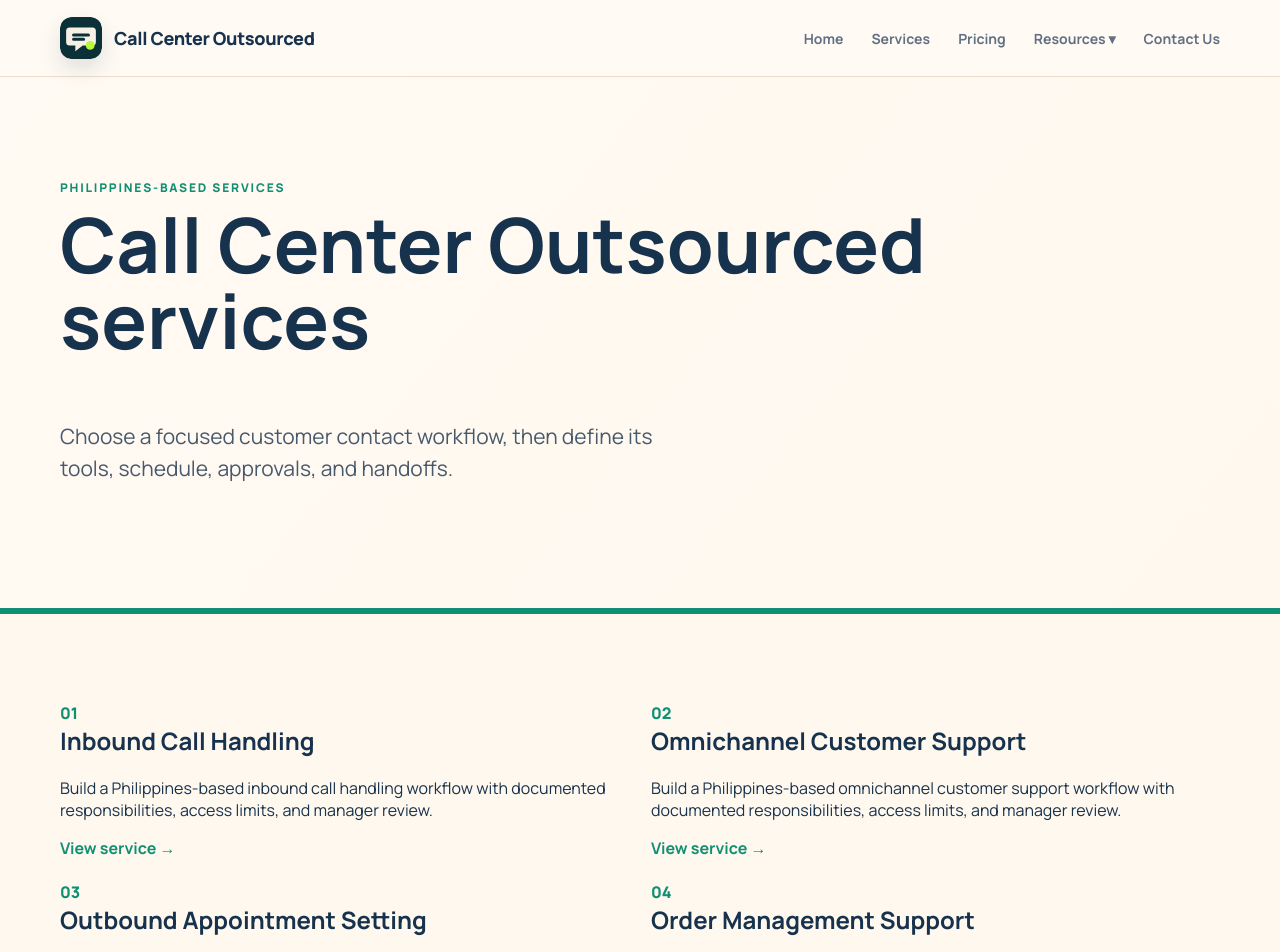
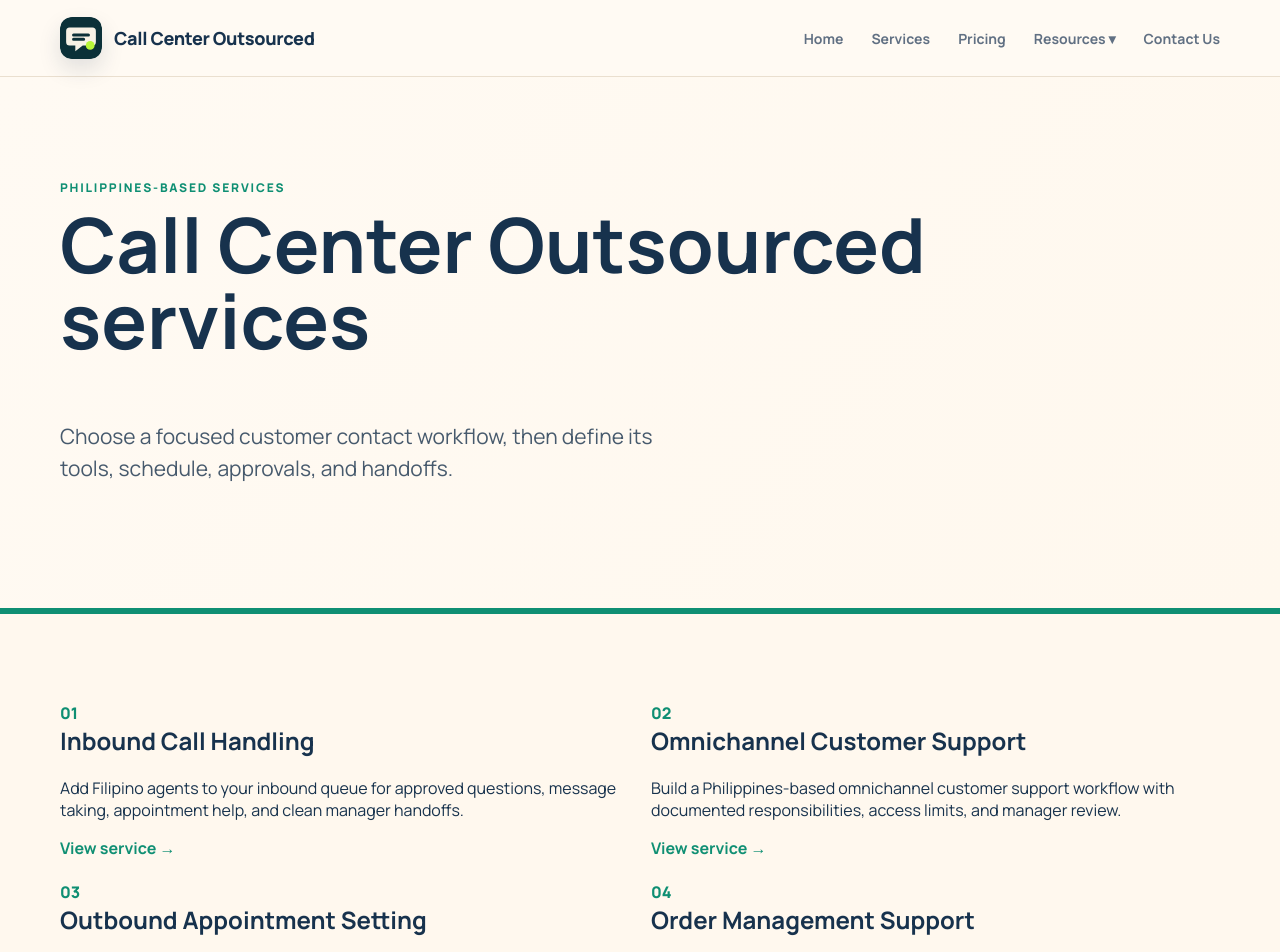
Before and after one commit to coolifystealthagents/callcenteroutsourced, a Next.js app: page /services in a window 1280 px wide. Shown: the top 952 px of the page. Built offline with nearby package versions, Linux system fonts and the light colour scheme.

Commit message:
Improve inbound call handling service detail

```diff
--- a/app/fleet-data.ts
+++ b/app/fleet-data.ts
@@ -2,7 +2,29 @@
 export type ResearchPost = { slug: string; title: string; excerpt: string; published: string; sections: readonly { heading: string; body: string }[]; sources?: readonly { name: string; url: string }[] };
 
 export const fleetServices: readonly FleetService[] = [
-  { slug: 'inbound-call-handling', title: 'Inbound Call Handling', desc: 'Build a Philippines-based inbound call handling workflow with documented responsibilities, access limits, and manager review.', tasks: ['Document the recurring customer contact work', 'Complete approved tasks in the client workflow', 'Record exceptions and next actions'], controls: ['Use named accounts and limited permissions', 'Follow written approval and escalation rules', 'Review work with a client-side owner'], firstWeek: ['Confirm scope and working hours', 'Practice with representative examples', 'Review the first completed work together'] },
+  {
+    slug: 'inbound-call-handling',
+    title: 'Inbound Call Handling',
+    desc: 'Add Filipino agents to your inbound queue for approved questions, message taking, appointment help, and clean manager handoffs.',
+    tasks: [
+      'Answer approved billing, order, booking, and account questions',
+      'Take complete messages and confirm the best callback time',
+      'Book or move appointments inside written scheduling rules',
+      'Tag each call and send urgent or unusual cases to a manager',
+    ],
+    controls: [
+      'Give each Filipino agent a named phone and CRM account',
+      'Keep refunds, policy exceptions, and sensitive account changes with your manager',
+      'Review a daily sample of recordings, call notes, and dispositions',
+      'Set one escalation path for safety, legal, payment, or upset-customer calls',
+    ],
+    firstWeek: [
+      'Share ten common call reasons, approved answers, and transfer rules',
+      'Run practice calls before the agent enters the live queue',
+      'Start with one queue and a limited shift while a manager is available',
+      'Review the first twenty calls and fix gaps before adding more hours',
+    ],
+  },
   { slug: 'omnichannel-customer-support', title: 'Omnichannel Customer Support', desc: 'Build a Philippines-based omnichannel customer support workflow with documented responsibilities, access limits, and manager review.', tasks: ['Document the recurring customer contact work', 'Complete approved tasks in the client workflow', 'Record exceptions and next actions'], controls: ['Use named accounts and limited permissions', 'Follow written approval and escalation rules', 'Review work with a client-side owner'], firstWeek: ['Confirm scope and working hours', 'Practice with representative examples', 'Review the first completed work together'] },
   { slug: 'outbound-appointment-setting', title: 'Outbound Appointment Setting', desc: 'Build a Philippines-based outbound appointment setting workflow with documented responsibilities, access limits, and manager review.', tasks: ['Document the recurring customer contact work', 'Complete approved tasks in the client workflow', 'Record exceptions and next actions'], controls: ['Use named accounts and limited permissions', 'Follow written approval and escalation rules', 'Review work with a client-side owner'], firstWeek: ['Confirm scope and working hours', 'Practice with representative examples', 'Review the first completed work together'] },
   { slug: 'order-management-support', title: 'Order Management Support', desc: 'Build a Philippines-based order management support workflow with documented responsibilities, access limits, and manager review.', tasks: ['Document the recurring customer contact work', 'Complete approved tasks in the client workflow', 'Record exceptions and next actions'], controls: ['Use named accounts and limited permissions', 'Follow written approval and escalation rules', 'Review work with a client-side owner'], firstWeek: ['Confirm scope and working hours', 'Practice with representative examples', 'Review the first completed work together'] },
```
